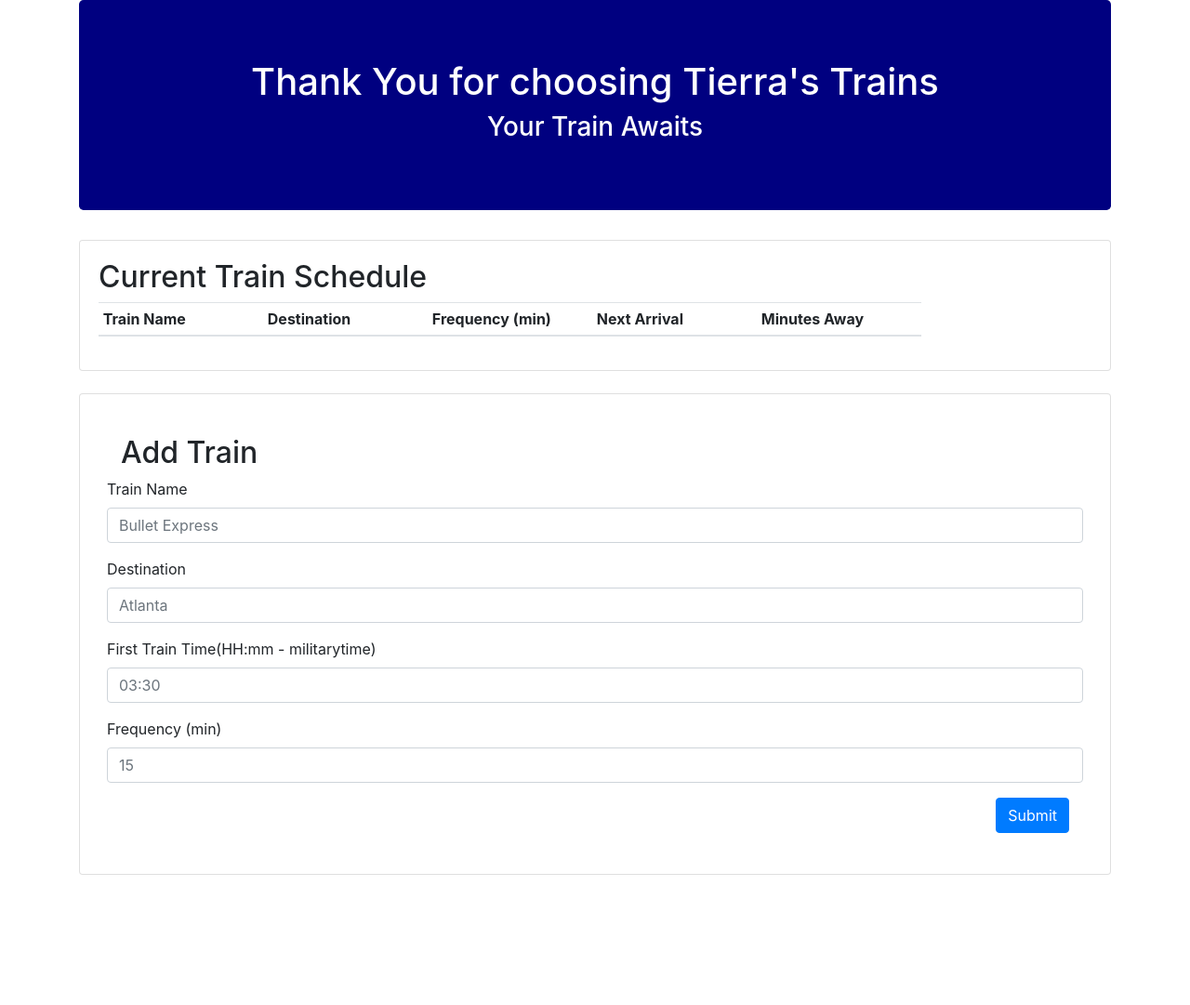
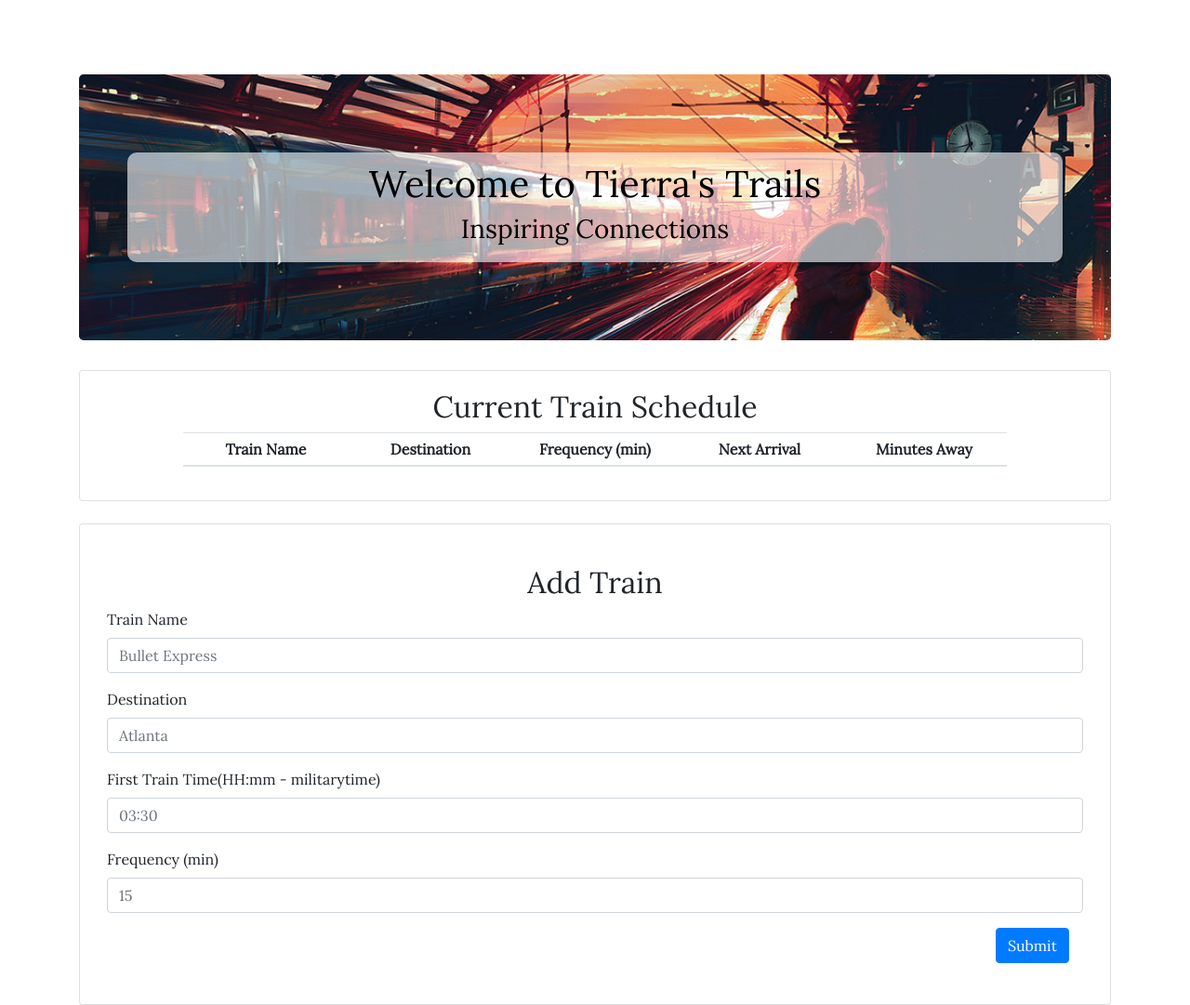
Before and after one commit to TierraAJ/Train_Time, a plain HTML site: page index.html in a window 1280 px wide. Shown: the whole page at 93% size. Before the commit the page ends 965 px from the top, so only its background shows below. Drawn offline with nearby package versions, Linux system fonts and the light colour scheme; no server answers.

Commit message:
added jumbotron background image, added font style, fixed text and table alignment

```diff
--- a/assets/css/style.css
+++ b/assets/css/style.css
@@ -0,0 +1,29 @@
+*{
+    font-family: 'Lora', serif;
+}
+
+.jumbotron{
+    background-image: url(../images/train3.jpg);
+    background-repeat: no-repeat;
+    margin-top: 80px;
+    background-size: 100%;
+    color: rgb(0, 0, 0);
+}
+.title{
+    background-color: rgb(255, 255, 255, 0.6);
+    text-align: center;
+    margin: 20px;
+    padding: 10px;
+    border-radius: 10px;
+}
+h2{
+    text-align: center;
+}
+table{
+    text-align: center;
+}
+#train-table th,
+td {
+  display: inline-block;
+  width: 16.575%;
+}
--- a/index.html
+++ b/index.html
@@ -9,14 +9,8 @@
 
   <!-- Bootstrap -->
   <link rel="stylesheet" href="https://maxcdn.bootstrapcdn.com/bootstrap/4.0.0/css/bootstrap.min.css">
-
-  <style>
-    #train-table th,
-    td {
-      display: inline-block;
-      width: 16.575%;
-    }
-  </style>
+  <link rel="stylesheet" type="text/css" media="screen" href="assets/css/style.css"/>
+  <link href="https://fonts.googleapis.com/css?family=Lora" rel="stylesheet">
 </head>
 
 <body>
@@ -25,9 +19,9 @@
   <div class="container">
 
     <!-- Jumbotron -->
-    <div class="jumbotron" style="background-color: navy; color: white">
-      <h1 class="text-center">Thank You for choosing Tierra's Trains</h1>
-      <h3 class="text-center">Your Train Awaits</h3>
+    <div class="jumbotron">
+      <div class="text-center title"><h1>Welcome to Tierra's Trails</h1>
+      <h3 class="text-center">Inspiring Connections</h3></div>
     </div>
 
     <div class="row">
```
Also changed, not shown: assets/images/train1.jpg (added), assets/images/train2.jpg (added), assets/images/train3.jpg (added).
